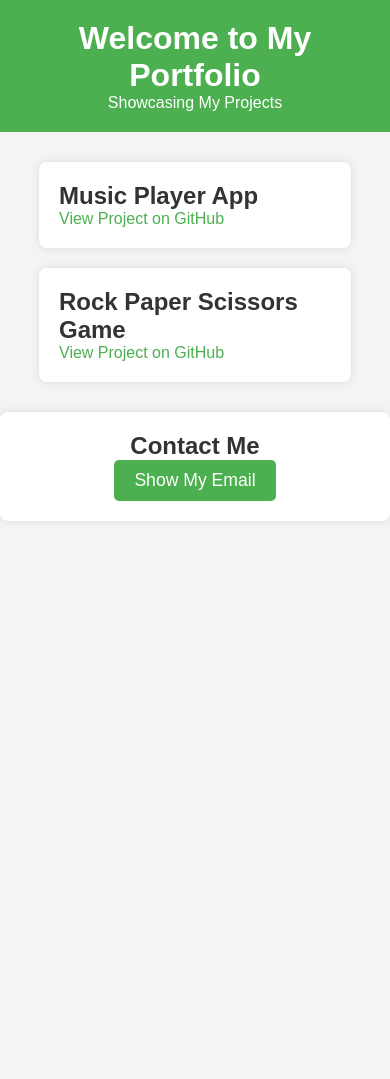
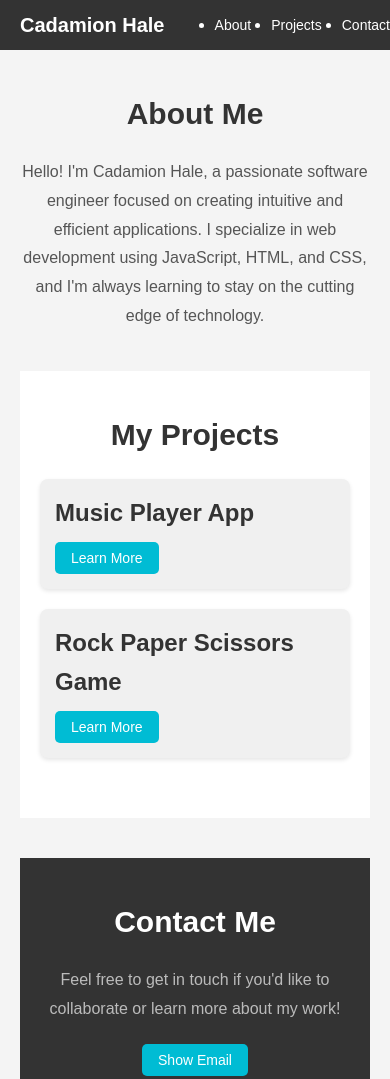
Before and after one commit to cadamion26/my-website, a plain HTML site: page index.html in a window 390 px wide. Shown: the top 1079 px of the page. Before the commit the page ends 844 px from the top, so only its background shows below. Drawn offline with Linux system fonts and the light colour scheme.

Commit message:
Updated email button functionality and fixed layout issues

```diff
--- a/index.html
+++ b/index.html
@@ -3,32 +3,69 @@
 <head>
     <meta charset="UTF-8">
     <meta name="viewport" content="width=device-width, initial-scale=1.0">
-    <title>My Projects</title>
+    <title>Cadamion Hale - Software Engineer</title>
     <link rel="stylesheet" href="styles.css">
 </head>
 <body>
-    <header>
-        <h1>Welcome to My Portfolio</h1>
-        <p>Showcasing My Projects</p>
+
+    <!-- Sticky Header -->
+    <header id="header">
+        <h1>Cadamion Hale</h1>
+        <nav>
+            <ul>
+                <li><a href="#about">About</a></li>
+                <li><a href="#projects">Projects</a></li>
+                <li><a href="#contact">Contact</a></li>
+            </ul>
+        </nav>
     </header>
 
+    <!-- Main Content -->
+    <main>
+        <!-- About Section -->
+        <section id="about">
+            <h2>About Me</h2>
+            <p>Hello! I'm Cadamion Hale, a passionate software engineer focused on creating intuitive and efficient applications. I specialize in web development using JavaScript, HTML, and CSS, and I'm always learning to stay on the cutting edge of technology.</p>
+        </section>
+
+        <!-- Projects Section -->
         <section id="projects">
-        <div class="project">
-            <h2>Music Player App</h2>
-            <a href="https://github.com/cadamion26/music-player-app" target="_blank">View Project on GitHub</a>
+            <h2>My Projects</h2>
+
+            <div class="project-card">
+                <h3>Music Player App</h3>
+                <button class="expand-button">Learn More</button>
+                <div class="project-details">
+                    <p>This music player app lets users play their favorite songs with a simple and clean UI. It supports basic controls like play, pause, and skip tracks.</p>
+                    <a href="https://github.com/cadamion26/music-player-app" target="_blank">View on GitHub</a>
                 </div>
-        <div class="project">
-            <h2>Rock Paper Scissors Game</h2>
-            <a href="https://github.com/cadamion26/rock-paper-scissors-game" target="_blank">View Project on GitHub</a>
+            </div>
+
+            <div class="project-card">
+                <h3>Rock Paper Scissors Game</h3>
+                <button class="expand-button">Learn More</button>
+                <div class="project-details">
+                    <p>This classic game is built using JavaScript and features a simple UI. Play against the computer to see who wins!</p>
+                    <a href="https://github.com/cadamion26/rock-paper-scissors-game" target="_blank">View on GitHub</a>
+                </div>
             </div>
         </section>
 
+        <!-- Contact Section -->
         <section id="contact">
             <h2>Contact Me</h2>
-        <button id="contact-btn">Show My Email</button>
-        <p id="email-display" style="display: none;">Email: <a href="mailto:cadamionh@gmail.com">cadamionh@gmail.com</a></p>
+            <p>Feel free to get in touch if you'd like to collaborate or learn more about my work!</p>
+            <button id="email-button">Show Email</button>
+            <p id="email-display"></p>
         </section>
+    </main>
 
+    <!-- Footer Section -->
+    <footer>
+        <p>&copy; 2025 Cadamion Hale. All rights reserved.</p>
+    </footer>
+
+    <!-- JavaScript -->
     <script src="script.js"></script>
 </body>
 </html>
--- a/script.js
+++ b/script.js
@@ -1,8 +1,48 @@
-document.getElementById('contact-btn').addEventListener('click', function() {
-    const emailDisplay = document.getElementById('email-display');
+// Function to display email when button is clicked
+const emailButton = document.getElementById('email-button');
+const emailDisplay = document.getElementById('email-display');
+
+// Initially hide the email
+emailDisplay.style.display = 'none';
+
+emailButton.addEventListener('click', () => {
     if (emailDisplay.style.display === 'none') {
-        emailDisplay.style.display = 'block';
+        emailDisplay.textContent = 'cadamionh@gmail.com';
+        emailDisplay.style.display = 'block'; // Show the email
     } else {
-        emailDisplay.style.display = 'none';
+        emailDisplay.style.display = 'none'; // Hide the email
     }
 });
+
+// Sticky Header Effect
+window.onscroll = function() {
+    stickyHeader();
+};
+
+const header = document.getElementById('header');
+const sticky = header.offsetTop;
+
+function stickyHeader() {
+    if (window.pageYOffset > sticky) {
+        header.classList.add('sticky');
+    } else {
+        header.classList.remove('sticky');
+    }
+}
+
+// Toggle Project Details on button click
+const expandButtons = document.querySelectorAll('.expand-button');
+expandButtons.forEach(button => {
+    button.addEventListener('click', (e) => {
+        const projectCard = e.target.closest('.project-card');
+        const projectDetails = projectCard.querySelector('.project-details');
+
+        if (projectDetails.style.display === 'block') {
+            projectDetails.style.display = 'none';
+            e.target.textContent = 'Learn More';
+        } else {
+            projectDetails.style.display = 'block';
+            e.target.textContent = 'Show Less';
+        }
+    });
+});
--- a/styles.css
+++ b/styles.css
@@ -1,93 +1,218 @@
+/* Reset some default styles for consistency across browsers */
 * {
     margin: 0;
     padding: 0;
     box-sizing: border-box;
 }
 
+/* Body styling */
 body {
-    font-family: Arial, sans-serif;
+    font-family: 'Arial', sans-serif;
     background-color: #f4f4f4;
+    color: #333;
+    line-height: 1.6;
+}
+
+/* Header */
+header {
+    background-color: #333;
+    color: #fff;
+    padding: 10px 0;
+    height: 60px;
+    display: flex;
+    justify-content: space-between;
+    align-items: center;
+    position: relative;
+    transition: top 0.3s;
+}
+
+header h1 {
+    font-size: 24px;
+    margin-left: 20px;
+}
+
+nav ul {
+    display: flex;
+    gap: 20px;
+}
+
+nav a {
+    color: #fff;
+    text-decoration: none;
+    font-size: 16px;
+    transition: color 0.3s;
+}
+
+nav a:hover {
+    color: #00bcd4;
+}
+
+/* Main section styling */
+main {
+    padding: 40px 20px;
+    max-width: 1200px;
+    margin: 0 auto;
+    text-align: center;
+}
+
+/* About Me Section */
+#about {
+    margin-bottom: 40px;
+}
+
+#about h2 {
+    font-size: 30px;
+    margin-bottom: 20px;
     color: #333;
 }
 
-header {
-    background-color: #4CAF50;
-    color: white;
-    text-align: center;
-    padding: 20px;
+#about p {
+    font-size: 18px;
+    color: #555;
+    line-height: 1.8;
+    margin-bottom: 20px;
 }
 
-h1 {
-    font-size: 2em;
+/* Project Section */
+#projects {
+    background-color: #fff;
+    padding: 40px 20px;
+    margin-bottom: 40px;
 }
 
-#projects {
-    display: flex;
-    justify-content: center;
-    margin: 20px 0;
-}
-
-.project {
-    background-color: white;
-    padding: 20px;
-    margin: 10px;
-    border-radius: 8px;
-    box-shadow: 0 0 10px rgba(0, 0, 0, 0.1);
-    width: 45%;
-}
-
-.project h2 {
+#projects h2 {
+    font-size: 30px;
+    margin-bottom: 20px;
     color: #333;
 }
 
-.project a {
-    color: #4CAF50;
-    text-decoration: none;
+.project-card {
+    background-color: #f0f0f0;
+    padding: 20px;
+    margin-bottom: 20px;
+    border-radius: 8px;
+    box-shadow: 0 2px 4px rgba(0, 0, 0, 0.1);
+    text-align: left;
 }
 
-#contact {
-    text-align: center;
-    padding: 20px;
-    background-color: white;
-    margin: 20px 0;
-    border-radius: 8px;
-    box-shadow: 0 0 10px rgba(0, 0, 0, 0.1);
+.project-card h3 {
+    font-size: 24px;
+    margin-bottom: 10px;
 }
 
-#contact button {
-    background-color: #4CAF50;
-    color: white;
-    padding: 10px 20px;
-    border: none;
-    border-radius: 5px;
-    cursor: pointer;
-    font-size: 1.1em;
+.project-card p {
+    font-size: 16px;
+    color: #777;
+    margin-bottom: 20px;
 }
 
-#contact button:hover {
-    background-color: #45a049;
+.project-card a {
+    display: inline-block;
+    padding: 10px 20px;
+    background-color: #00bcd4;
+    color: #fff;
+    text-decoration: none;
+    border-radius: 5px;
+    transition: background-color 0.3s;
+}
+
+.project-card a:hover {
+    background-color: #0097a7;
+}
+
+.project-details {
+    display: none;
+    padding-top: 10px;
+}
+
+/* Contact Section */
+#contact {
+    background-color: #333;
+    color: #fff;
+    padding: 40px 20px;
+    text-align: center;
+}
+
+#contact h2 {
+    font-size: 30px;
+    margin-bottom: 20px;
+}
+
+#contact p {
+    font-size: 18px;
+    color: #bbb;
+    line-height: 1.8;
+    margin-bottom: 20px;
+}
+
+button {
+    background-color: #00bcd4;
+    color: #fff;
+    border: none;
+    padding: 10px 20px;
+    font-size: 16px;
+    cursor: pointer;
+    border-radius: 5px;
+    transition: background-color 0.3s;
+}
+
+button:hover {
+    background-color: #0097a7;
 }
 
 #email-display {
-    margin-top: 10px;
-    font-size: 1.2em;
-    color: #333;
+    font-size: 18px;
+    margin-top: 20px;
+    display: none;
+    color: #fff;
 }
 
+/* Footer Styling */
 footer {
+    background-color: #333;
+    color: #fff;
+    padding: 20px 0;
     text-align: center;
-    padding: 20px;
-    background-color: #333;
-    color: white;
 }
 
+footer p {
+    font-size: 14px;
+}
+
+/* Sticky Header Style */
+.sticky {
+    position: fixed;
+    top: 0;
+    width: 100%;
+    z-index: 10;
+    box-shadow: 0 4px 8px rgba(0, 0, 0, 0.1);
+}
+
+/* Responsive Design for Smaller Screens */
 @media (max-width: 768px) {
-    #projects {
-        flex-direction: column;
-        align-items: center;
+    header {
+        padding: 8px 0;
+        height: 50px;
     }
 
-    .project {
-        width: 80%;
+    header h1 {
+        font-size: 20px;
+    }
+
+    nav a {
+        font-size: 14px;
+    }
+
+    .project-card {
+        padding: 15px;
+    }
+
+    #about p, #contact p {
+        font-size: 16px;
+    }
+
+    button {
+        font-size: 14px;
+        padding: 8px 16px;
     }
 }
```
Lines whose indentation alone changed are shown as unchanged.
